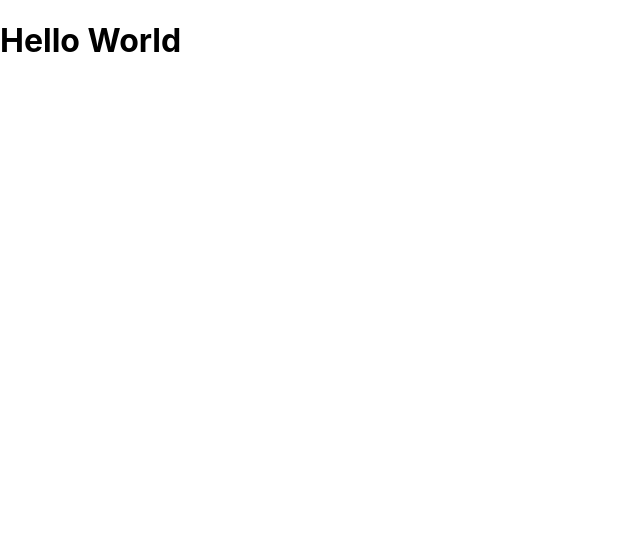
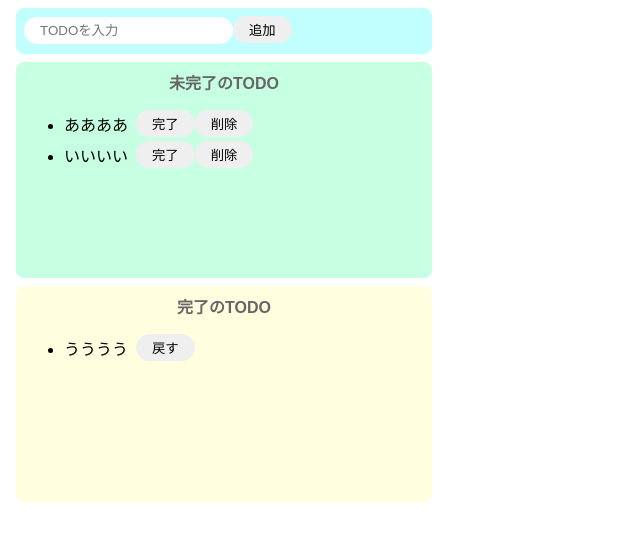
Before and after one commit to kenshirou01/React-TODO-, a React (Create React App) app: page / in a window 1280 px wide. Shown: the top 540 px of the page, without its empty margins (0-640 px from the left). Built offline with nearby package versions, Linux system fonts and the light colour scheme.

Commit message:
Add html/Add Function of the Add and Delete buttons

```diff
--- a/public/index.html
+++ b/public/index.html
@@ -1,43 +1,14 @@
 <!DOCTYPE html>
-<html lang="en">
+<html lang="ja">
   <head>
     <meta charset="utf-8" />
-    <link rel="icon" href="%PUBLIC_URL%/favicon.ico" />
-    <meta name="viewport" content="width=device-width, initial-scale=1" />
-    <meta name="theme-color" content="#000000" />
     <meta
       name="description"
       content="Web site created using create-react-app"
     />
-    <link rel="apple-touch-icon" href="%PUBLIC_URL%/logo192.png" />
-    <!--
-      manifest.json provides metadata used when your web app is installed on a
-      user's mobile device or desktop. See https://developers.google.com/web/fundamentals/web-app-manifest/
-    -->
-    <link rel="manifest" href="%PUBLIC_URL%/manifest.json" />
-    <!--
-      Notice the use of %PUBLIC_URL% in the tags above.
-      It will be replaced with the URL of the `public` folder during the build.
-      Only files inside the `public` folder can be referenced from the HTML.
-
-      Unlike "/favicon.ico" or "favicon.ico", "%PUBLIC_URL%/favicon.ico" will
-      work correctly both with client-side routing and a non-root public URL.
-      Learn how to configure a non-root public URL by running `npm run build`.
-    -->
     <title>React App</title>
   </head>
   <body>
-    <noscript>You need to enable JavaScript to run this app.</noscript>
     <div id="root"></div>
-    <!--
-      This HTML file is a template.
-      If you open it directly in the browser, you will see an empty page.
-
-      You can add webfonts, meta tags, or analytics to this file.
-      The build step will place the bundled scripts into the <body> tag.
-
-      To begin the development, run `npm start` or `yarn start`.
-      To create a production bundle, use `npm run build` or `yarn build`.
-    -->
   </body>
 </html>
--- a/src/App.js
+++ /dev/null
@@ -1,11 +0,0 @@
-import React from 'react';
-
-function App() {
-  return (
-    <>
-      <h1>Hello World</h1>
-    </>
-  );
-}
-
-export default App;
--- /dev/null
+++ b/src/App.jsx
@@ -0,0 +1,66 @@
+import React, { useState } from 'react';
+import './styles.css';
+
+export const App = () => {
+
+  const [todoText, setTodoText] = useState('');
+
+  const [incompleteTodos, setIncompleteTodos] = useState([
+    "ああああ",
+    "いいいい"
+  ]);
+  const [completeTodos, setCompleteTodos] = useState([
+    "うううう"
+  ]);
+
+  const onChangeTodoText = (event) => setTodoText(event.target.value);
+
+  const onClickAdd = () =>{
+    if (todoText === "") return;
+    const newTodos = [...incompleteTodos, todoText];
+    setIncompleteTodos(newTodos);
+    setTodoText("");
+  }
+
+  const onClickDelete = (index) => {
+    const newTodos = [...incompleteTodos];
+    newTodos.splice(index, 1);
+    setIncompleteTodos(newTodos);
+  }
+
+  return (
+    <>
+      <div className='input-area'>
+        <input placeholder='TODOを入力' value={todoText} onChange={onChangeTodoText} />
+        <button onClick={onClickAdd}>追加</button>
+      </div>
+      <div className='incomplete-area'>
+        <p className='title'>未完了のTODO</p>
+        <ul>
+          {incompleteTodos.map((todo, index) => {
+            return (
+              <div key={todo} className='list-row'>
+                <li>{todo}</li>
+                <button>完了</button>
+                <button onClick={() => {onClickDelete(index)}}>削除</button>
+              </div>
+            );
+          })}
+        </ul>
+      </div>
+      <div className='complete-area'>
+        <p className='title'>完了のTODO</p>
+        <ul>
+          {completeTodos.map((todo) => {
+            return (
+            <div key={todo} className='list-row'>
+              <li>{todo}</li>
+              <button>戻す</button>
+            </div>
+            );
+          })}
+        </ul>
+      </div>
+    </>
+  );
+}
--- a/src/index.css
+++ /dev/null
@@ -1,13 +0,0 @@
-body {
-  margin: 0;
-  font-family: -apple-system, BlinkMacSystemFont, 'Segoe UI', 'Roboto', 'Oxygen',
-    'Ubuntu', 'Cantarell', 'Fira Sans', 'Droid Sans', 'Helvetica Neue',
-    sans-serif;
-  -webkit-font-smoothing: antialiased;
-  -moz-osx-font-smoothing: grayscale;
-}
-
-code {
-  font-family: source-code-pro, Menlo, Monaco, Consolas, 'Courier New',
-    monospace;
-}
--- a/src/index.js
+++ b/src/index.js
@@ -1,6 +1,5 @@
 import React from 'react';
 import ReactDOM from 'react-dom';
-import './index.css';
-import App from './App';
+import { App } from './App';
 
 ReactDOM.render(<App />, document.getElementById("root"));
--- /dev/null
+++ b/src/styles.css
@@ -0,0 +1,66 @@
+body {
+  font-family: sans-serif;
+}
+
+input {
+  border-radius: 16px;
+  border: none;
+  padding: 6px 16px;
+  outline: none;
+}
+
+button {
+  border-radius: 16px;
+  border: none;
+  padding: 4px 16px;
+}
+
+button:hover {
+  background-color: #ff7fff;
+  color: #fff;
+  cursor: pointer;
+}
+
+li {
+  margin-right: 8px;
+}
+
+.input-area {
+  background-color: #c1ffff;
+  width: 400px;
+  height: 30px;
+  border-radius: 8px;
+  padding: 8px;
+  margin: 8px;
+}
+
+.incomplete-area {
+  background-color: #c6ffe2;
+  width: 400px;
+  min-height: 200px;
+  padding: 8px;
+  margin: 8px;
+  border-radius: 8px;
+}
+
+.complete-area {
+  background-color: #ffffe0;
+  width: 400px;
+  min-height: 200px;
+  padding: 8px;
+  margin: 8px;
+  border-radius: 8px;
+}
+
+.title {
+  text-align: center;
+  margin-top: 0;
+  font-weight: bold;
+  color: #666;
+}
+
+.list-row {
+  display: flex;
+  align-items: center;
+  padding-bottom: 4px;
+}
```
